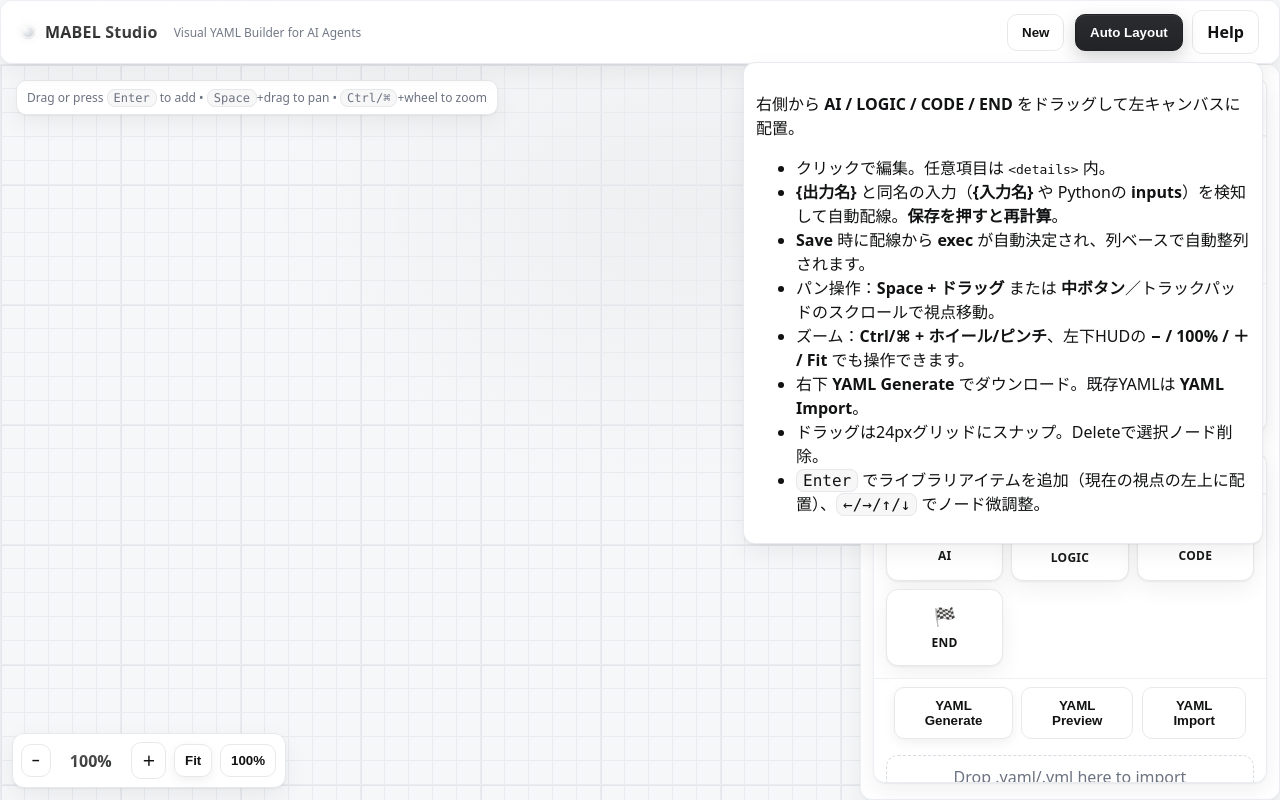
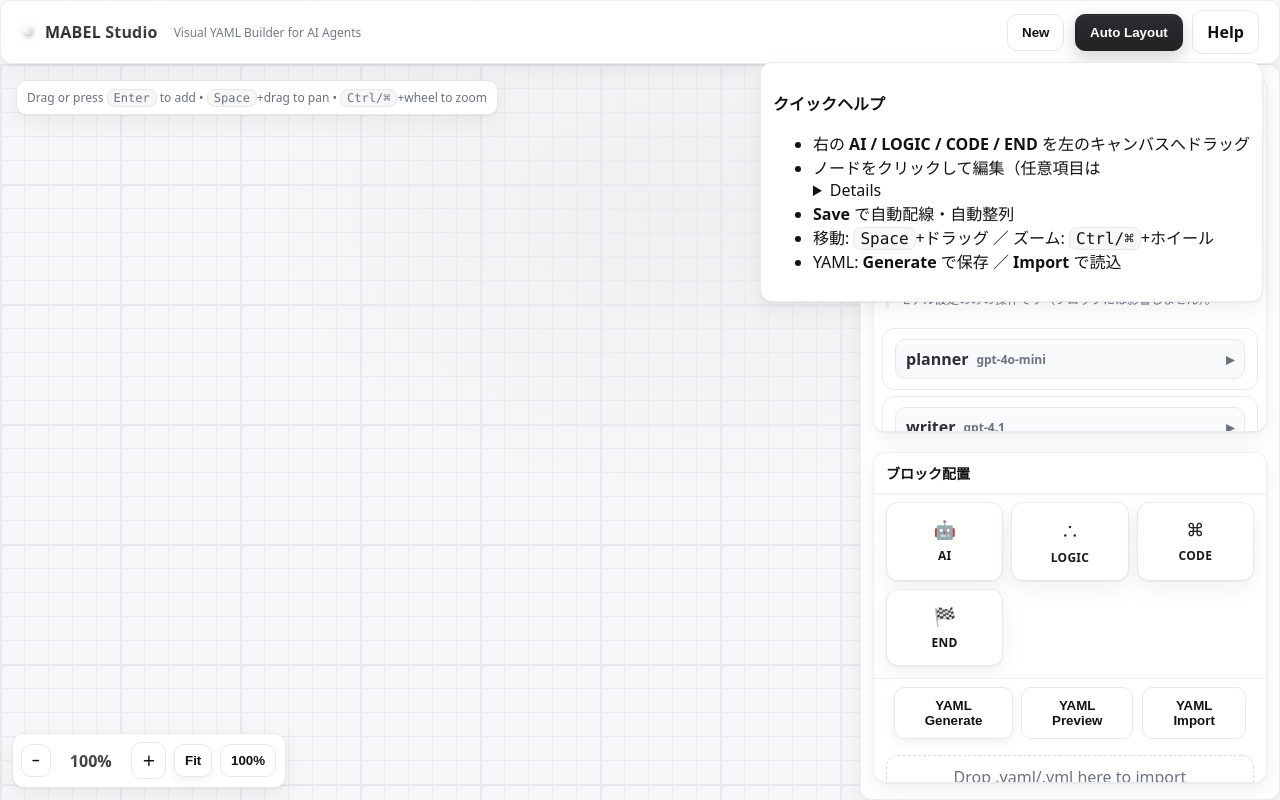
Before and after one commit to foxn2000/sdg_ui, a Flask app: page / in a window 1280 px wide, after a click on "Help". Run offline with Flask 3, Linux system fonts and the light colour scheme; some libraries are stand-ins or nearby versions.

Commit message:
HELPの修正

```diff
--- a/sdg_app/templates/index.html
+++ b/sdg_app/templates/index.html
@@ -20,16 +20,13 @@
       <details class="ghost-d">
         <summary>Help</summary>
         <div class="popover">
-          <p>右側から <b>AI / LOGIC / CODE / END</b> をドラッグして左キャンバスに配置。</p>
+          <p><b>クイックヘルプ</b></p>
           <ul>
-            <li>クリックで編集。任意項目は <code>&lt;details&gt;</code> 内。</li>
-            <li><b>{出力名}</b> と同名の入力（<b>{入力名}</b> や Pythonの <b>inputs</b>）を検知して自動配線。<b>保存を押すと再計算</b>。</li>
-            <li><b>Save</b> 時に配線から <b>exec</b> が自動決定され、列ベースで自動整列されます。</li>
-            <li>パン操作：<b>Space + ドラッグ</b> または <b>中ボタン</b>／トラックパッドのスクロールで視点移動。</li>
-            <li>ズーム：<b>Ctrl/⌘ + ホイール/ピンチ</b>、左下HUDの <b>− / 100% / ＋ / Fit</b> でも操作できます。</li>
-            <li>右下 <b>YAML Generate</b> でダウンロード。既存YAMLは <b>YAML Import</b>。</li>
-            <li>ドラッグは24pxグリッドにスナップ。Deleteで選択ノード削除。</li>
-            <li><span class="kbd">Enter</span> でライブラリアイテムを追加（現在の視点の左上に配置）、<span class="kbd">←/→/↑/↓</span> でノード微調整。</li>
+            <li>右の <b>AI / LOGIC / CODE / END</b> を左のキャンバスへドラッグ</li>
+            <li>ノードをクリックして編集（任意項目は <code><details></code> 内）</li>
+            <li><b>Save</b> で自動配線・自動整列</li>
+            <li>移動: <span class="kbd">Space</span>+ドラッグ ／ ズーム: <span class="kbd">Ctrl/⌘</span>+ホイール</li>
+            <li>YAML: <b>Generate</b> で保存 ／ <b>Import</b> で読込</li>
           </ul>
         </div>
       </details>
```
